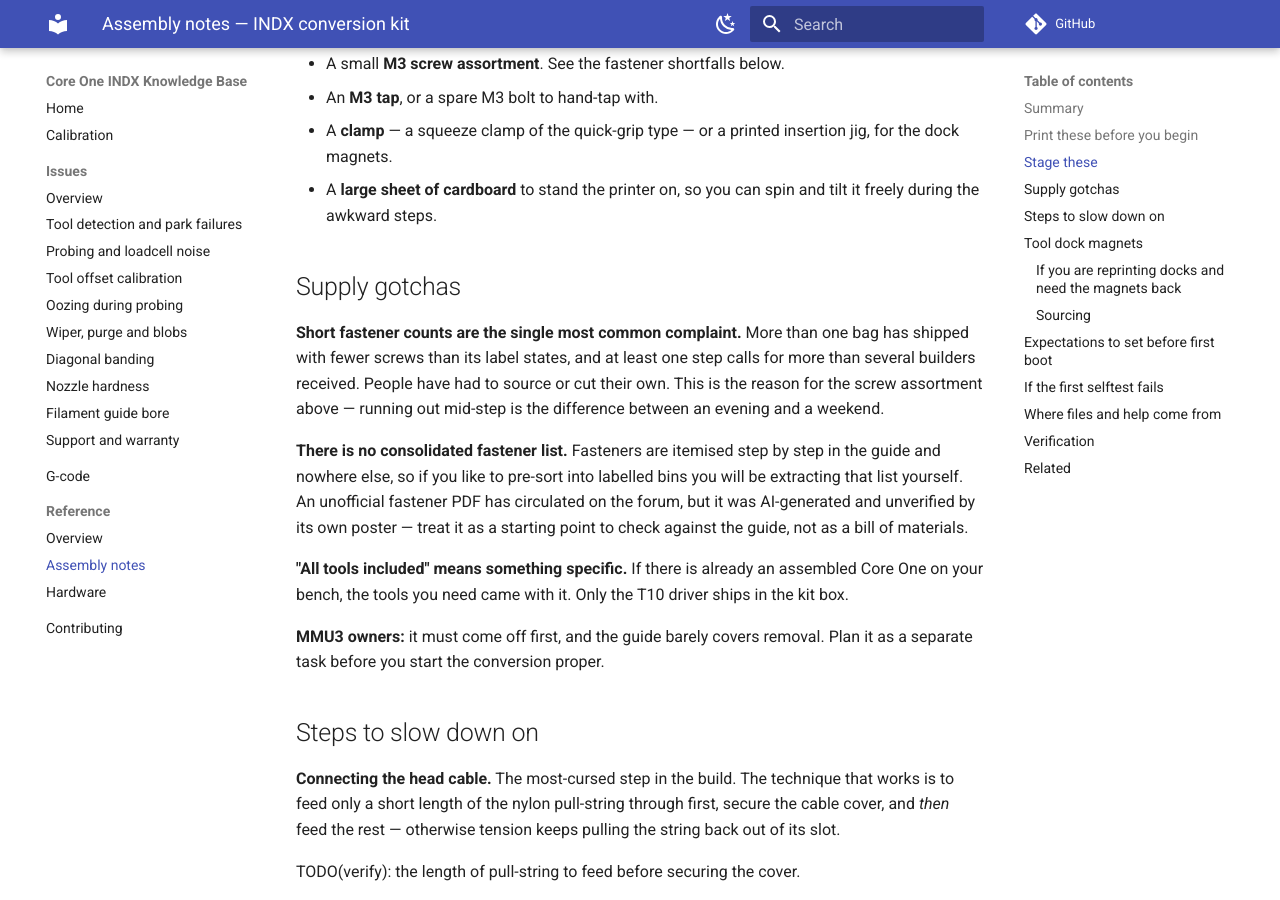
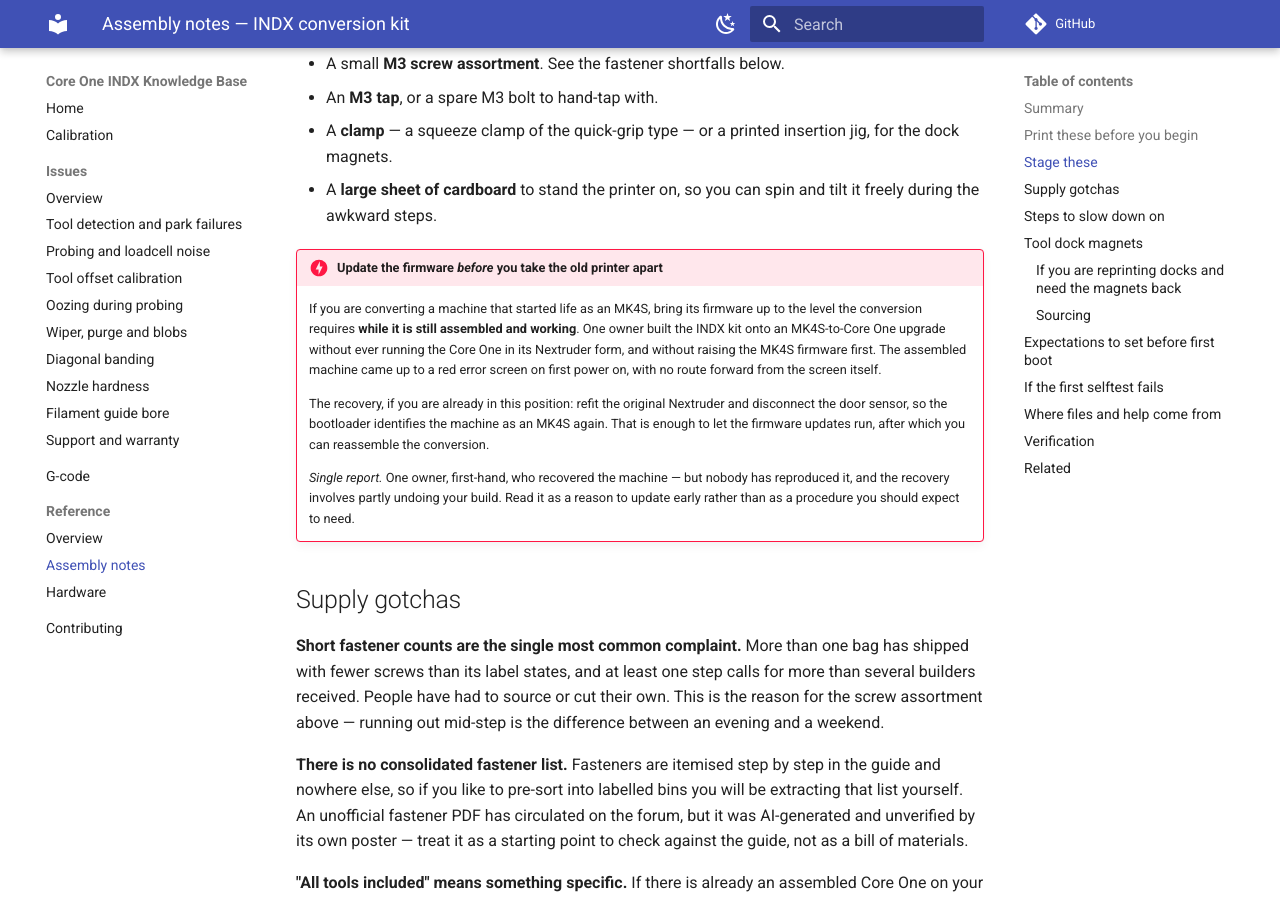
Before and after one commit to hyiger/coreone-indx-kb, an MkDocs documentation site: the page built from docs/reference/assembly-notes.md, in a window 1280 px wide and 900 px high, scrolled down 1175 px. Built offline with MkDocs 1.6.1 and Material for MkDocs 9.7.7, drawn with Linux system fonts in a browser that asks for light colours; comment, search, counter and statistics services are not loaded; some of the changed text lies outside the part shown.

Commit message:
Warn about the MK4S bootloader lockout in the assembly notes
Found by reading all 1534 posts of the general discussion thread, which I had
twice written off as shipping chatter without checking. Mostly that was right —
seven of eight segments came back thin, and 54 of 56 candidate findings were
rejected on review — but the thread was not empty, and writing it off on a
keyword grep was not good enough.

The finding: converting a machine that began life as an MK4S, without first
raising its firmware while it was still assembled, can leave the finished INDX
build at a red error screen on first power on with no route forward. The reported
recovery is to refit the original Nextruder and disconnect the door sensor so the
bootloader takes the machine for an MK4S again, run the updates, then reassemble.

Marked inline as a single report, since the page as a whole is `reported` and the
conventions forbid silently mixing tiers. It earns a danger box anyway: the cost
of heeding it is updating firmware early, and the cost of ignoring it is partly
dismantling a finished build.

```diff
--- a/docs/reference/assembly-notes.md
+++ b/docs/reference/assembly-notes.md
@@ -13,6 +13,7 @@
   - https://forum.prusa3d.com/forum/prusa-indx-hardware-firmware-and-software-help/sourcing-tool-dock-hardware/
   - https://forum.prusa3d.com/forum/prusa-indx-assembly-and-first-prints-troubleshooting/removing-magnets-from-tool-docks-you-dont-need-to-destroy-them/
   - https://forum.prusa3d.com/forum/prusa-indx-assembly-and-first-prints-troubleshooting/parts-list-for-screws-and-bolts/
+  - https://forum.prusa3d.com/forum/prusa-indx-general-discussion-announcements-and-releases/update-kind-of/
 superseded_by:
 ---
 
@@ -68,6 +69,23 @@
   for the dock magnets.
 - A **large sheet of cardboard** to stand the printer on, so you can spin and tilt it
   freely during the awkward steps.
+
+!!! danger "Update the firmware *before* you take the old printer apart"
+    If you are converting a machine that started life as an MK4S, bring its firmware
+    up to the level the conversion requires **while it is still assembled and
+    working**. One owner built the INDX kit onto an MK4S-to-Core One upgrade without
+    ever running the Core One in its Nextruder form, and without raising the MK4S
+    firmware first. The assembled machine came up to a red error screen on first power
+    on, with no route forward from the screen itself.
+
+    The recovery, if you are already in this position: refit the original Nextruder
+    and disconnect the door sensor, so the bootloader identifies the machine as an
+    MK4S again. That is enough to let the firmware updates run, after which you can
+    reassemble the conversion.
+
+    *Single report.* One owner, first-hand, who recovered the machine — but nobody
+    has reproduced it, and the recovery involves partly undoing your build. Read it
+    as a reason to update early rather than as a procedure you should expect to need.
 
 ## Supply gotchas
 
@@ -237,8 +255,11 @@
   [Sourcing tool dock hardware](https://forum.prusa3d.com/forum/prusa-indx-hardware-firmware-and-software-help/sourcing-tool-dock-hardware/),
   which is marked answered and compiled by an owner adding docks to a four-tool kit.
 
-Weaker: the magnet grade substitution is one owner's experience and is flagged as such
-in place. The circulating unofficial fastener PDF was described by the person sharing
+Weaker: the magnet grade substitution and the MK4S bootloader lockout are each one
+owner's experience, and both are flagged as such in place. The lockout comes from the
+general discussion thread, which is overwhelmingly shipping and order chatter — it was
+found by reading all 1534 posts, and it is one of only two durable technical items that
+survived review out of that entire thread. The circulating unofficial fastener PDF was described by the person sharing
 it as AI-generated and unverified, and is recorded here only as something you may
 encounter, not as a resource to rely on.
 
```
